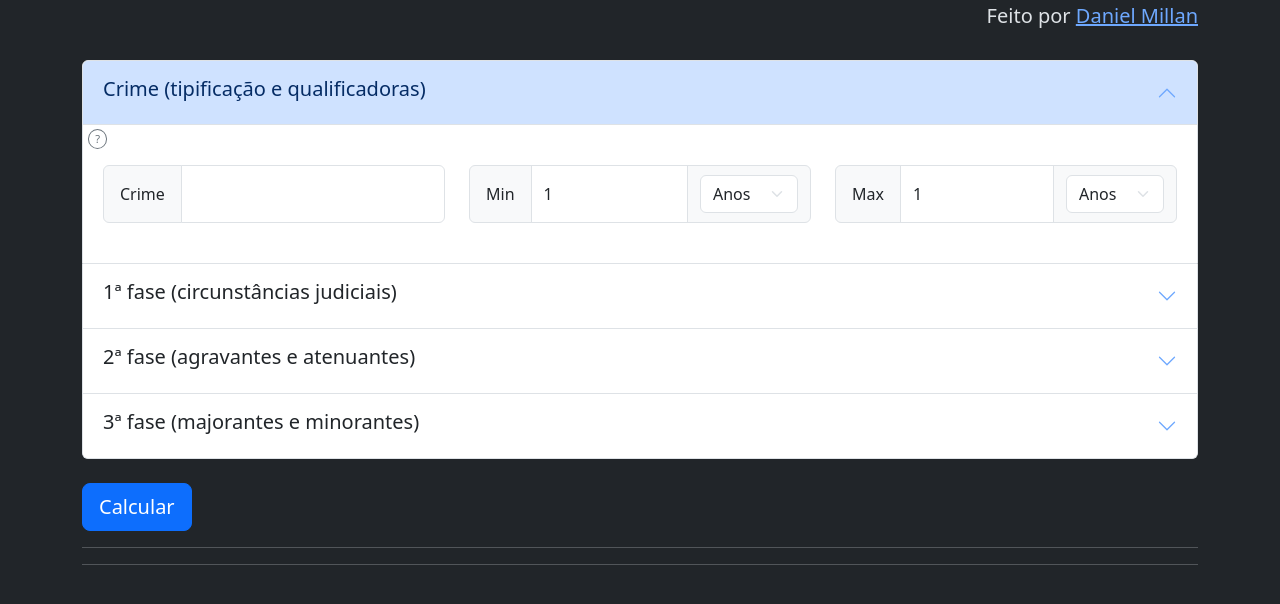
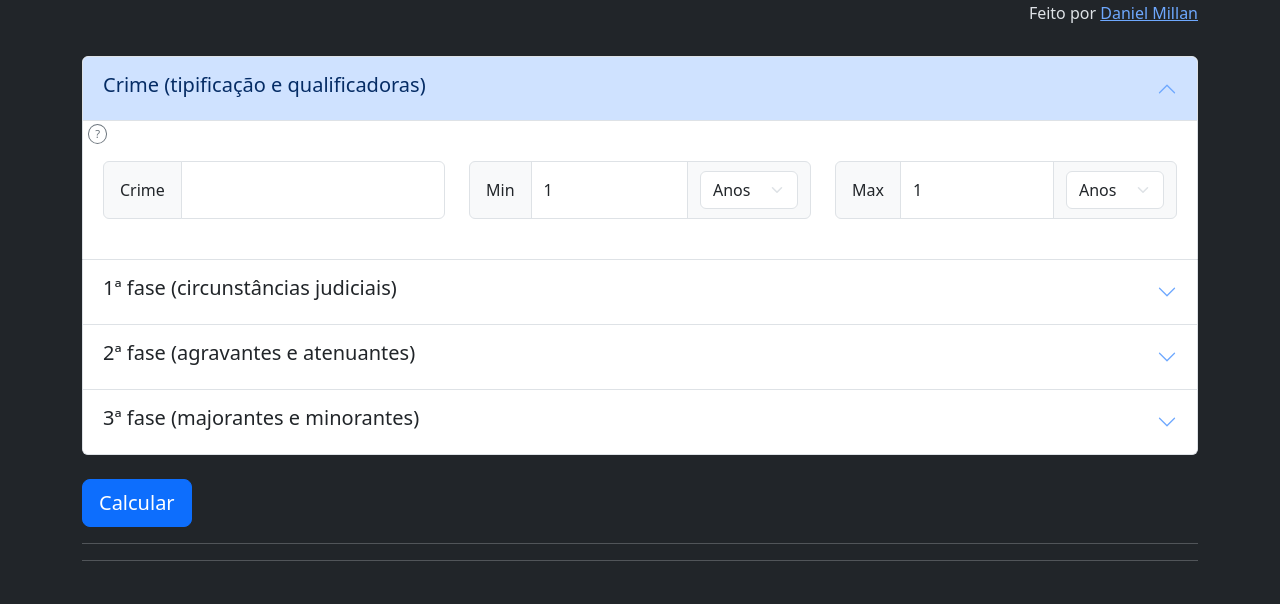
Before and after one commit to domillan/dosimetria, a plain HTML site: page index.html in a window 1280 px wide. Shown: the part 66-670 px from the top of the page. Drawn offline with nearby package versions, Linux system fonts and the light colour scheme.

Commit message:
Add files via upload

```diff
--- a/index.html
+++ b/index.html
@@ -42,7 +42,7 @@
 <div id="cont" class="z-1 container">
 	<br/>
 		<h2 class="text-center">Calculadora para dosimetria</h2>
-		<h5 class="text-end">Feito por <a href="http://lattes.cnpq.br/6702944102751831">Daniel Millan</a></h5>
+		<h6 class="text-end">Feito por <a href="http://lattes.cnpq.br/6702944102751831">Daniel Millan</a></h6>
 	<br/>
 	<div class="accordion" id="painel" data-bs-theme="light">
 
```
Also changed, not shown: regime.html (+2 -1 lines).
